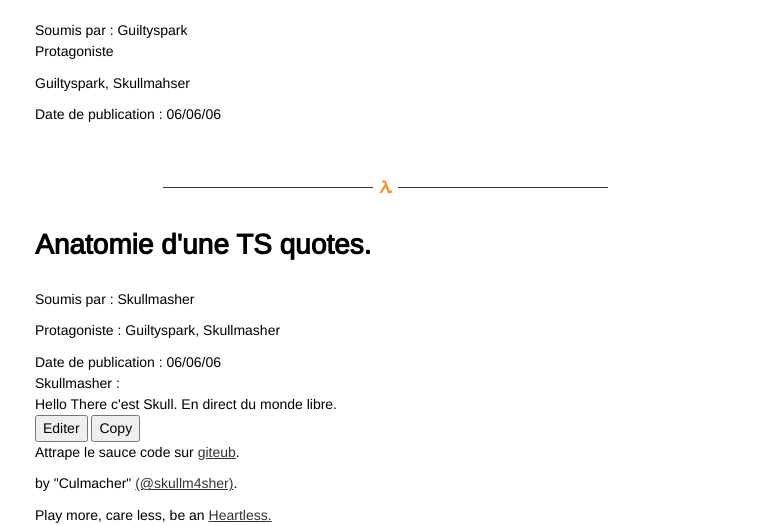
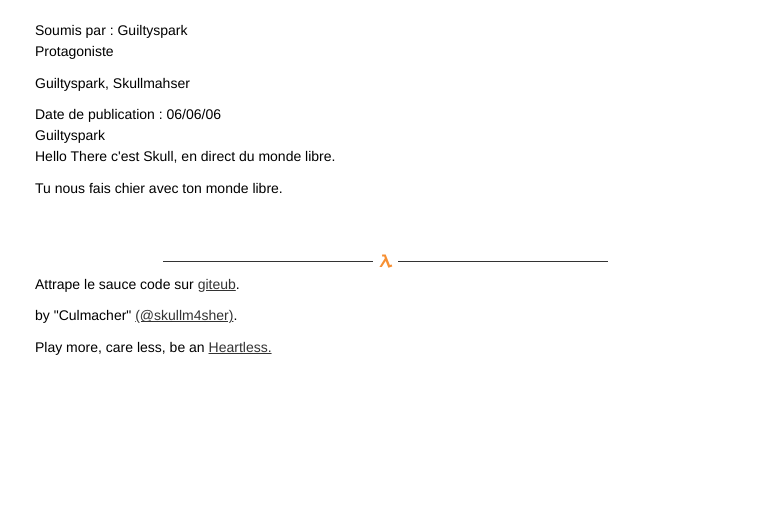
Before and after one commit to SkullMasher/tsquote-manager, a website: page index.html in a window 1280 px wide. Shown: the part 316-842 px from the top of the page, without its empty margins (255-1024 px from the left). After the commit the page ends 800 px from the top, so only its background shows below. Drawn offline with nearby package versions, Linux system fonts and the light colour scheme.

Commit message:
HTML Markup is OK

```diff
--- a/index.html
+++ b/index.html
@@ -9,63 +9,61 @@
 </head>
 <body>
   <div class="wrapper">
+
     <header>
       <nav>
-        <div class="primary-nav">
-          <div class="primary-nav__item primary-nav__app-logo"><a class="primary-nav__link" href="#"><h1 class="app-title">Quotes Manager</h1><img src="img/quote-manager-logo.png" alt="Quotes manager logo" class="app-img"></a></div>
-          <div class="primary-nav__item primary-nav__app-auth">
+        <div class="site-nav">
+          <div class="site-nav__item site-nav__app-logo"><a class="site-nav__link" href="#"><h1 class="app-title">Quotes Manager</h1><img src="img/quote-manager-logo.png" alt="Quotes manager logo" class="app-img"></a></div>
+          <div class="site-nav__item site-nav__app-auth">
             <a class="btn btn--signin" href="/signin">S'inscrire</a>
             <a class="btn btn--login" href="/login">Se connecter</a>
           </div>
         </div>
       </nav>
-      <p class="app-description" id="#js-appDescription"><span class="app-description__title">TS Quotes Manager</span> Aidez Skullmasher à ne plus perdre les quotes dans son raid 0...</p>
+      <p class="app-description" id="js-appDescription"><span class="app-description__title">TS Quotes Manager</span> Aidez Skullmasher à ne plus perdre les quotes dans son raid 0...</p>
     </header>
+
     <main>
-      <div class="search-quote">
-        <input type="text" placeholder="Rechercher un auteur, un protagoniste." class="search-quote--input" id="js-searchField">
-        <p class="search-quote--filter">Filtres : <a class="btn filter--author" href="#">auteur</a>, <a class="btn filter--protagoniste" href="#">protagoniste</a></p>
-      </div>
-
-      <section class="quote">
-        <header class="quote-header">
-          <h2 class="quote--title">Titre de quote optionel</h2>
-          <p class="quote--submittedby">Soumis par : <span id="js-quote-submittedby">Guiltyspark</span></p>
-          <div class="quote--protagonist">
-            <p class="quote--protagonist-title">Protagoniste</p>
-            <p class="quote--protagonist-prople"><span class="protagonist protagonist--guiltyspark">Guiltyspark</span>, <span class="protagonist protagonist--skullmahser">Skullmahser</span></p>
-          </div>
-          <p class="quote--publishing-date">Date de publication : <span id="js-quote-publishing-date">06/06/06</span></p>
-        </header>
-        <main>
-
-        </main>
-        <footer>
-          <div class="quote--separator">
-            <div class="quote-separator-decoration"></div>
-            <img src="img/lambda.svg" alt="" class="quote--separator-img">
-            <div class="quote-separator-decoration"></div>
-          </div>
-        </footer>
+      <section class="search-quote">
+        <input type="text" placeholder="Rechercher un auteur, un protagoniste." class="search-quote__input" id="js-searchField">
+        <p class="search-quote__filter">Filtres : <a class="btn filter__author" href="#">auteur</a>, <a class="btn filter__protagonist" href="#">protagoniste</a></p>
       </section>
 
-      <h2>Anatomie d'une TS quotes.</h2>
+      <section class="quotes">
 
-      <p>Soumis par : Skullmasher</p>
-      <p>Protagoniste : Guiltyspark, Skullmasher</p>
-      <p>Date de publication : 06/06/06</p>
-      <div class="quote">
-        <div class="speaker-person">
-          <p>Skullmasher :</p>
-        </div>
-        <div class="speaker-text">
-          <p>Hello There c'est Skull. En direct du monde libre.</p>
-        </div>
-      </div>
-      <button class="btn btn--edit-quote">Editer</button>
-      <button class="btn btn--copy">Copy</button>
+        <article class="quote__item">
+          <header class="quote-header">
+            <h2 class="quote__title">Titre de quote optionel</h2>
+            <p class="quote__submittedby">Soumis par : <span id="js-quote-submittedby">Guiltyspark</span></p>
+            <div class="quote__protagonist-list">
+              <p class="quote__protagonist-list-title">Protagoniste</p>
+              <p class="quote__protagonist-list-people"><span class="protagonist protagonist--guiltyspark">Guiltyspark</span>, <span class="protagonist protagonist--skullmahser">Skullmahser</span></p>
+            </div>
+            <p class="quote__publishing-date">Date de publication : <span id="js-quotePublishingDate">06/06/06</span></p>
+          </header>
+          <main class="quote-main">
+            <div class="quote__content">
+              <div class="quote__protagonist">
+                <p class="protagonist protagonist--guiltyspark">Guiltyspark</p>
+              </div>
+              <div class="quote__protagonist-speaking">
+                <p class="quote__text">Hello There c'est Skull, en direct du monde libre.</p>
+                <p class="quote__text">Tu nous fais chier avec ton monde libre.</p>
+              </div>
+            </div>
+          </main>
+          <footer class="quote-footer">
+            <div class="quote__separator">
+              <div class="quote-separator-decoration"></div>
+              <img src="img/lambda.svg" alt="" class="quote__separator-img">
+              <div class="quote-separator-decoration"></div>
+            </div>
+          </footer>
+        </article>
 
+      <section>
     </main>
+
     <footer>
       <p>Attrape le sauce code sur <a class="social social--github" href="https://github.com/SkullMasher/tsquote-manager">giteub</a>.</p>
       <p>by "Culmacher" <a class="social social--twitter" href="https://twitter.com/skullm4sher">(@skullm4sher)</a>.</p>
--- a/sass/style.scss
+++ b/sass/style.scss
@@ -1,13 +1,24 @@
 
 @import 'knacss/knacss';
 @import 'variables';
+
+/*------------------------------------*\
+    WRAPPER
+\*------------------------------------*/
 
 .wrapper {
   width: 700px;
   margin: 0 auto;
 }
+.wrapper--full {
+  width: 100%;
+}
 
-.primary-nav {
+/*------------------------------------*\
+    #BAR
+\*------------------------------------*/
+
+.site-nav {
   display: flex;
   align-items: center;
   justify-content: space-between;
@@ -21,7 +32,7 @@
   width: 140px;
 }
 
-.primary-nav__app-auth {
+.site-nav__app-auth {
   font-family: 'liberation_sansbold';
 }
 
@@ -48,7 +59,7 @@
   font-size: $h3-size;
 }
 
-.search-quote--input {
+.search-quote__input {
   width: 100%;
   border: 0;
   padding: 10px 5px;
@@ -60,11 +71,11 @@
   transition-property: box-shadow;
 }
 
-.search-quote--input:hover {
+.search-quote__input:hover {
   box-shadow: 0px 0px 5px 0px rgba(85,138,187,.50);
 }
 
-.quote--separator {
+.quote__separator {
   display: flex;
   justify-content: center;
   align-items: center;
@@ -77,6 +88,6 @@
   background-color: #333;
 }
 
-.quote--separator-img {
+.quote__separator-img {
   width: 25px;
 }
```
Also changed, not shown: css/style.css, css/style.map.css.
